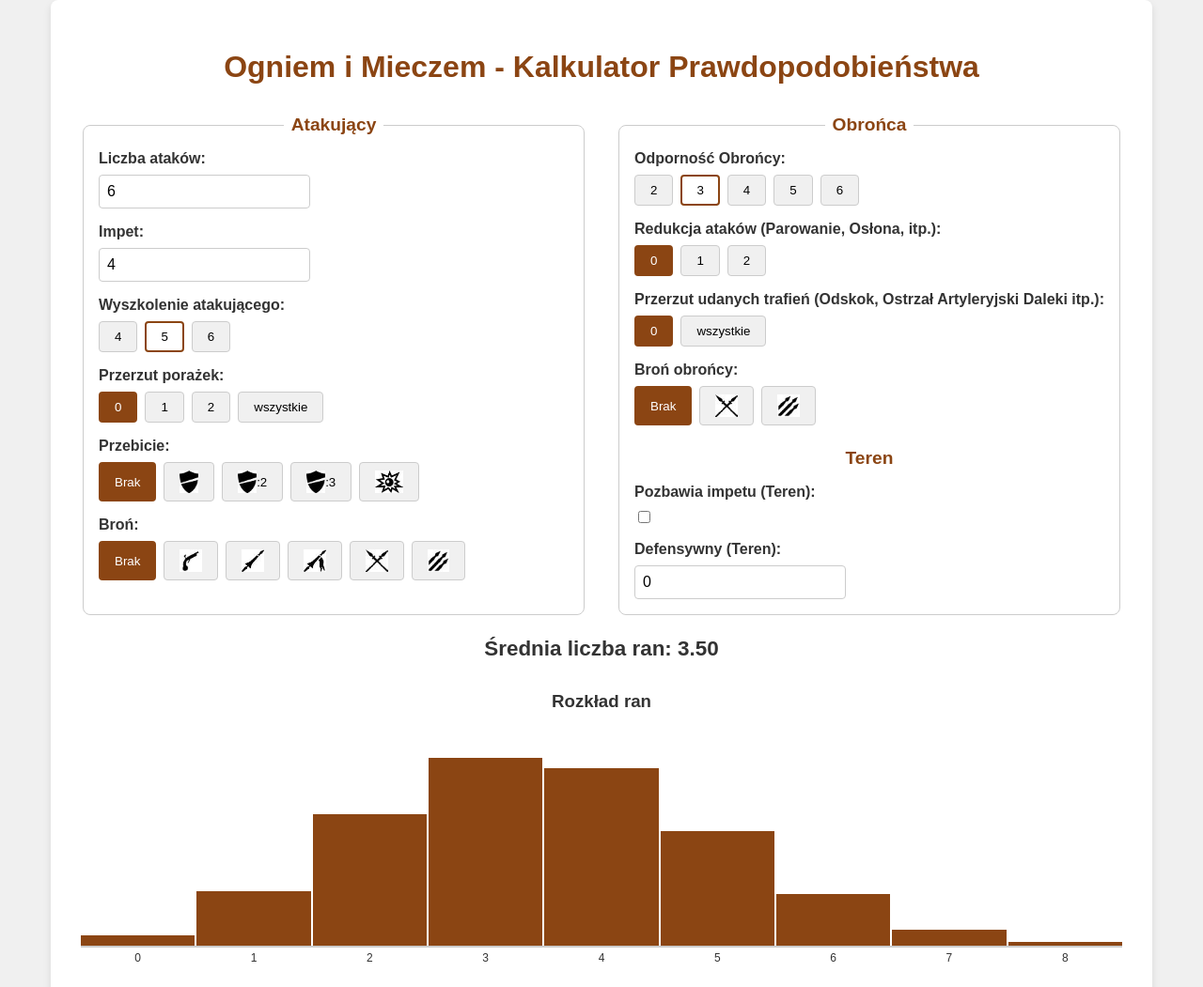
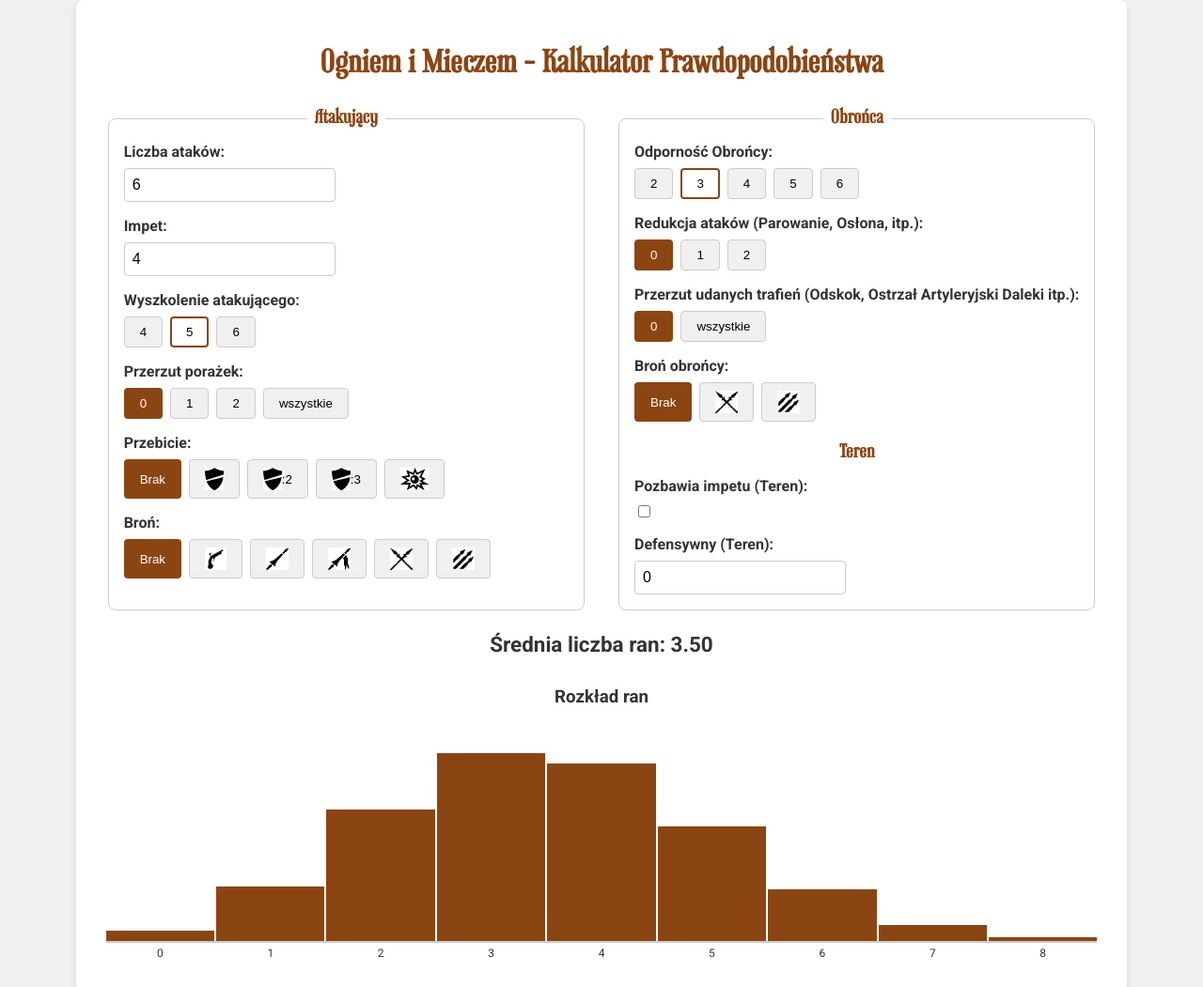
Before and after one commit to oxddr/oim, a plain HTML site: page index.html in a window 1280 px wide. Shown: the top 1051 px of the page at 94% size. Drawn offline with Linux system fonts and the light colour scheme.

Commit message:
change: fonts

```diff
--- a/index.html
+++ b/index.html
@@ -5,6 +5,9 @@
     <meta name="viewport" content="width=device-width, initial-scale=1.0">
     <title>Ogniem i Mieczem - Kalkulator</title>
     <link rel="stylesheet" href="style.css">
+    <link rel="preconnect" href="https://fonts.googleapis.com">
+    <link rel="preconnect" href="https://fonts.gstatic.com" crossorigin>
+    <link href="https://fonts.googleapis.com/css2?family=Roboto:wght@400;700&display=swap" rel="stylesheet">
 </head>
 <body>
     <div class="container">
--- a/style.css
+++ b/style.css
@@ -1,5 +1,10 @@
+@font-face {
+    font-family: 'Phaeton';
+    src: url('./fonts/Phaeton-Regular.otf') format('opentype');
+}
+
 body {
-    font-family: sans-serif;
+    font-family: 'Roboto', sans-serif;
     background-color: #f0f0f0;
     color: #333;
     display: flex;
@@ -18,6 +23,7 @@ body {
 }
 
 h1 {
+    font-family: 'Phaeton';
     color: #8B4513;
 }
 
@@ -38,6 +44,7 @@ h1 {
 }
 
 .calculator-section legend {
+    font-family: 'Phaeton';
     font-weight: bold;
     font-size: 1.2rem;
     color: #8B4513;
@@ -45,12 +52,15 @@ h1 {
 }
 
 .sub-legend {
+    font-family: 'Phaeton';
     font-weight: bold;
     font-size: 1.2rem;
     color: #8B4513;
     text-align: center;
     margin: 0.5rem 0 0 0;
 }
+
+
 
 .input-group {
     display: flex;
```
Also changed, not shown: fonts/Phaeton-Regular.otf (added).
